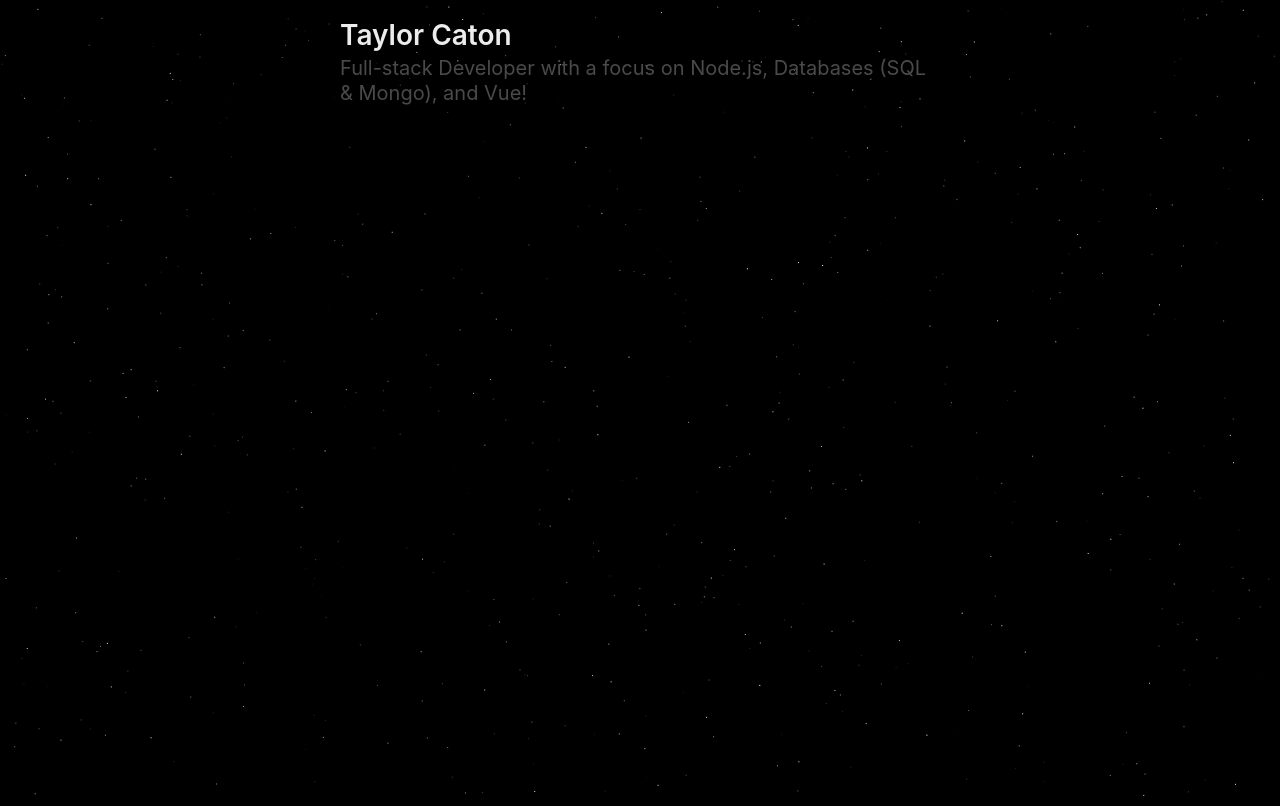
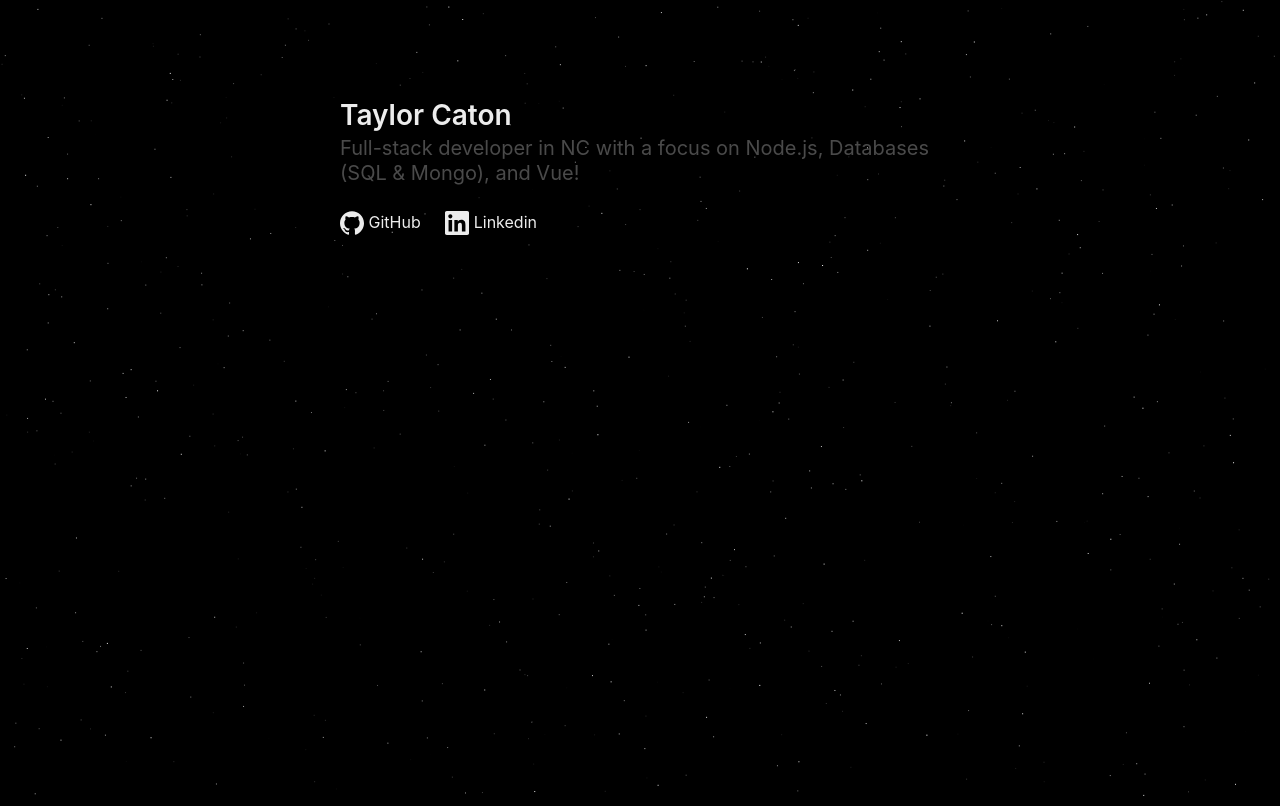
Before and after one commit to taylorcaton/taylorcaton.github.io, a Vue app: page / in a window 1280 px wide. Built offline with nearby package versions, Linux system fonts and the light colour scheme.

Commit message:
Add info and basics

```diff
--- a/src/components/Portfolio.vue
+++ b/src/components/Portfolio.vue
@@ -1,11 +1,43 @@
 <template>
   <section class="container">
-    <header>
+    <div class="heading-container">
       <h1 class="title">Taylor Caton</h1>
       <h2 class="subtitle">
-        Full-stack Developer with a focus on Node.js, Databases (SQL & Mongo), and Vue!
+        Full-stack developer in NC with a focus on Node.js, Databases (SQL & Mongo), and Vue!
       </h2>
-    </header>
+      <a href="https://github.com/taylorcaton" target="_blank">
+        <svg role="img" viewBox="0 0 24 24" xmlns="http://www.w3.org/2000/svg" class="github-logo">
+          <title>GitHub</title>
+          <path
+            d="M12 .297c-6.63 0-12 5.373-12 12 0 5.303 3.438 9.8 8.205 11.385.6.113.82-.258.82-.577
+            0-.285-.01-1.04-.015-2.04-3.338.724-4.042-1.61-4.042-1.61C4.422 18.07 3.633 17.7 3.633
+            17.7c-1.087-.744.084-.729.084-.729 1.205.084 1.838 1.236 1.838 1.236 1.07 1.835 2.809
+             1.305 3.495.998.108-.776.417-1.305.76-1.605-2.665-.3-5.466-1.332-5.466-5.93
+              0-1.31.465-2.38 1.235-3.22-.135-.303-.54-1.523.105-3.176 0 0 1.005-.322 3.3
+               1.23.96-.267 1.98-.399 3-.405 1.02.006 2.04.138 3 .405 2.28-1.552 3.285-1.23
+                3.285-1.23.645 1.653.24 2.873.12 3.176.765.84 1.23 1.91 1.23 3.22 0 4.61-2.805
+                 5.625-5.475 5.92.42.36.81 1.096.81 2.22 0 1.606-.015 2.896-.015 3.286 0
+                  .315.21.69.825.57C20.565 22.092 24 17.592 24 12.297c0-6.627-5.373-12-12-12"
+          />
+        </svg>
+        GitHub
+      </a>
+      <a href="https://www.linkedin.com/in/taylorcaton/" target="_blank">
+        <svg role="img" viewBox="0 0 24 24" xmlns="http://www.w3.org/2000/svg">
+          <title>LinkedIn</title>
+          <path
+            d="M20.447 20.452h-3.554v-5.569c0-1.328-.027-3.037-1.852-3.037-1.853 0-2.136 1.445-2.136
+             2.939v5.667H9.351V9h3.414v1.561h.046c.477-.9 1.637-1.85 3.37-1.85 3.601 0 4.267 2.37
+              4.267 5.455v6.286zM5.337 7.433c-1.144 0-2.063-.926-2.063-2.065 0-1.138.92-2.063
+               2.063-2.063 1.14 0 2.064.925 2.064 2.063 0 1.139-.925 2.065-2.064 2.065zm1.782
+                13.019H3.555V9h3.564v11.452zM22.225 0H1.771C.792 0 0 .774 0 1.729v20.542C0
+                 23.227.792 24 1.771 24h20.451C23.2 24 24 23.227 24 22.271V1.729C24 .774 23.2
+                  0 22.222 0h.003z"
+          />
+        </svg>
+        Linkedin
+      </a>
+    </div>
   </section>
 </template>
 
@@ -20,6 +52,9 @@
 
 <!-- Add "scoped" attribute to limit CSS to this component only -->
 <style scoped lang="scss">
+$offWhite: #ececec;
+$banana: #ffe81f;
+
 .container {
   position: fixed;
   top: 0;
@@ -29,12 +64,36 @@
 
 h1 {
   text-rendering: optimizeLegibility;
-  color: #ececec;
+  color: $offWhite;
   font-size: 28px;
 }
 
-header {
-  max-width: 600px;
-  margin: 20px auto 0;
+.heading-container {
+  margin: 100px 25px;
+
+  @media (min-width: 768px) {
+    max-width: 600px;
+    margin: 100px auto;
+  }
+}
+
+svg {
+  width: 24px;
+  fill: $offWhite;
+  vertical-align: middle;
+}
+
+a {
+  color: $offWhite;
+  margin-right: 20px;
+
+  &:hover,
+  &:focus {
+    color: $banana !important;
+
+    svg {
+      fill: $banana;
+    }
+  }
 }
 </style>
```
